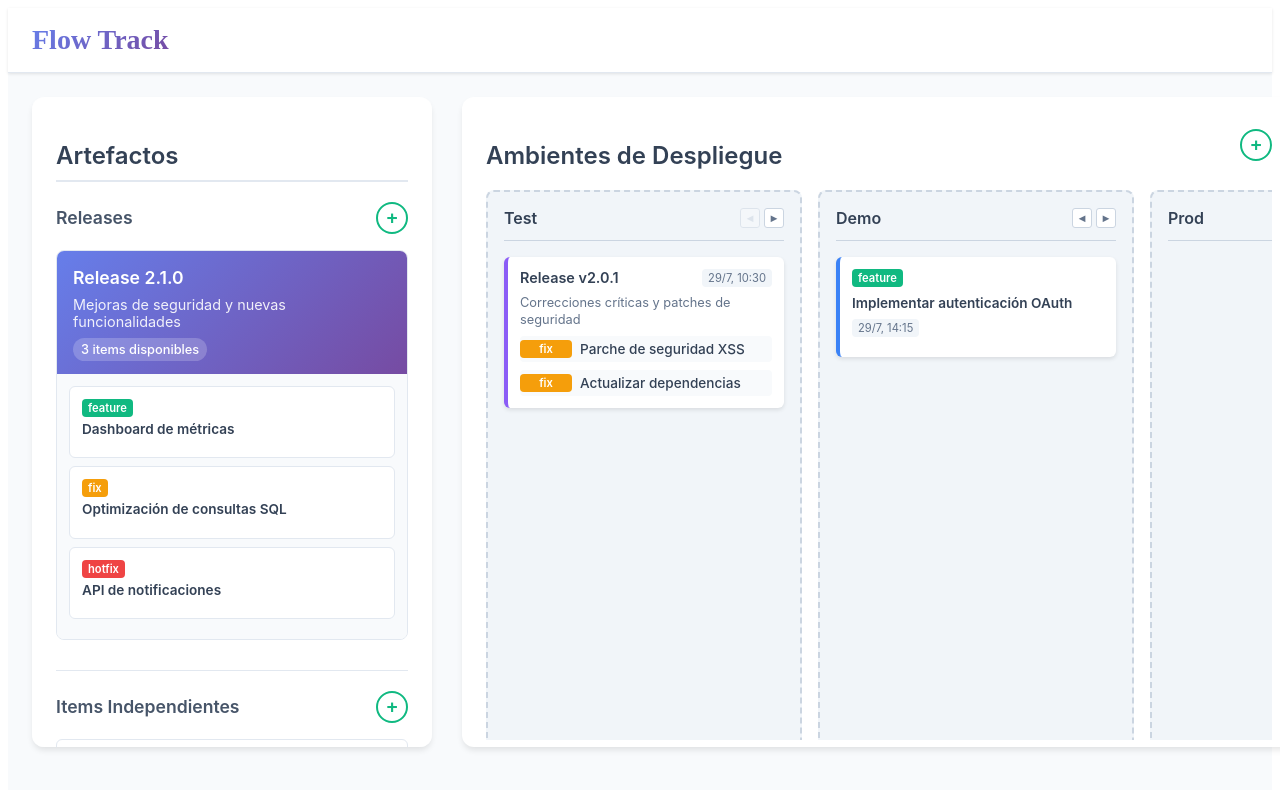
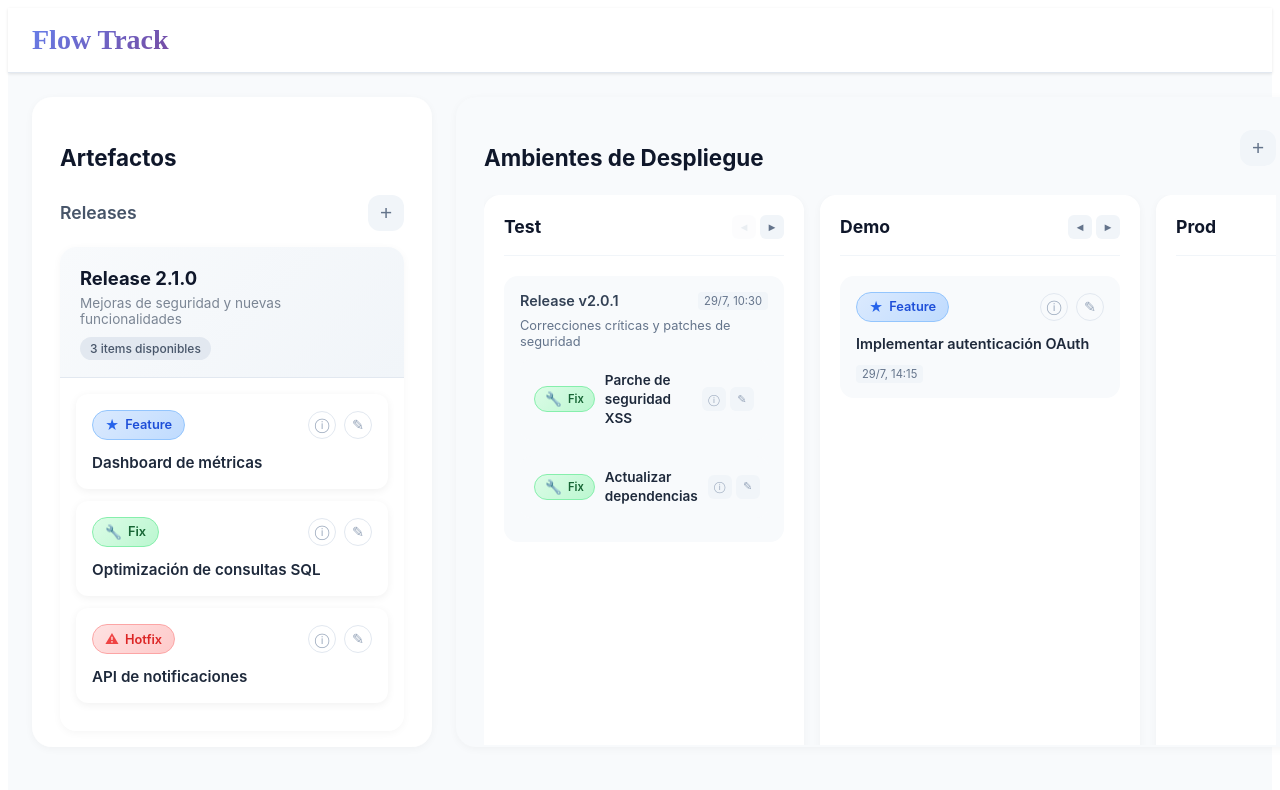
Before and after one commit to gdecarlo/flow-track, a Vue app: page / in a window 1280 px wide. Shown: the top 790 px of the page. Built offline with nearby package versions, Linux system fonts and the light colour scheme.

Commit message:
feat: mejorar la visualización y funcionalidad de items en el Dashboard con badges y botones de acción

```diff
--- a/src/components/Dashboard.vue
+++ b/src/components/Dashboard.vue
@@ -81,10 +81,21 @@
               >
                 <div class="item-header">
                   <div class="item-info">
-                    <span class="item-type">{{ item.type }}</span>
-                    <span class="item-title">{{ item.title }}</span>
+                    <span class="item-type-badge" :class="`badge-${item.type}`">
+                      <span class="badge-icon">{{ item.type === 'feature' ? '★' : item.type === 'fix' ? '🔧' : '⚠' }}</span>
+                      {{ item.type.charAt(0).toUpperCase() + item.type.slice(1) }}
+                    </span>
+                  </div>
+                  <div class="item-actions">
+                    <button class="action-btn info-btn" title="Información">
+                      <span>ⓘ</span>
+                    </button>
+                    <button class="action-btn edit-btn" title="Editar">
+                      <span>✎</span>
+                    </button>
                   </div>
                 </div>
+                <p class="item-title">{{ item.title }}</p>
               </div>
             </div>
           </div>
@@ -143,10 +154,21 @@
           >
             <div class="item-header">
               <div class="item-info">
-                <span class="item-type">{{ item.type }}</span>
-                <span class="item-title">{{ item.title }}</span>
+                <span class="item-type-badge" :class="`badge-${item.type}`">
+                  <span class="badge-icon">{{ item.type === 'feature' ? '★' : item.type === 'fix' ? '🔧' : '⚠' }}</span>
+                  {{ item.type.charAt(0).toUpperCase() + item.type.slice(1) }}
+                </span>
+              </div>
+              <div class="item-actions">
+                <button class="action-btn info-btn" title="Información">
+                  <span>ⓘ</span>
+                </button>
+                <button class="action-btn edit-btn" title="Editar">
+                  <span>✎</span>
+                </button>
               </div>
             </div>
+            <p class="item-title">{{ item.title }}</p>
           </div>
         </div>
       </div>
@@ -250,8 +272,15 @@
                         :key="item.id"
                         class="deployed-item-detail"
                         :class="`item-${item.type}`">
-                    <span class="item-type" :class="item.type">{{ item.type }}</span>
+                    <span class="item-type-badge" :class="`badge-${item.type}`">
+                      <span class="badge-icon">{{ item.type === 'feature' ? '★' : item.type === 'fix' ? '🔧' : '⚠' }}</span>
+                      {{ item.type.charAt(0).toUpperCase() + item.type.slice(1) }}
+                    </span>
                     <span class="item-title">{{ item.title }}</span>
+                    <div class="item-actions-small">
+                      <button class="action-btn-small" title="Información">ⓘ</button>
+                      <button class="action-btn-small" title="Editar">✎</button>
+                    </div>
                   </div>
                 </div>
               </div>
@@ -268,10 +297,17 @@
                 @dragstart="handleDragStart"
               >
                 <div class="deployment-header">
-                  <span class="item-type">{{ getItemById(deployment.itemId)?.type }}</span>
-                  <span class="item-title">{{ getItemById(deployment.itemId)?.title }}</span>
-                  <span class="deployment-date">{{ formatDate(deployment.deployedAt) }}</span>
+                  <span class="item-type-badge" :class="`badge-${getItemById(deployment.itemId)?.type}`">
+                    <span class="badge-icon">{{ getItemById(deployment.itemId)?.type === 'feature' ? '★' : getItemById(deployment.itemId)?.type === 'fix' ? '🔧' : '⚠' }}</span>
+                    {{ getItemById(deployment.itemId)?.type?.charAt(0).toUpperCase() + getItemById(deployment.itemId)?.type?.slice(1) }}
+                  </span>
+                  <div class="item-actions">
+                    <button class="action-btn info-btn" title="Información"><span>ⓘ</span></button>
+                    <button class="action-btn edit-btn" title="Editar"><span>✎</span></button>
+                  </div>
                 </div>
+                <p class="deployed-item-title">{{ getItemById(deployment.itemId)?.title }}</p>
+                <span class="deployment-date">{{ formatDate(deployment.deployedAt) }}</span>
               </div>
             </div>
           </div>
@@ -1165,16 +1201,16 @@ document.addEventListener('drop', (e) => {
 .dashboard-container {
   display: grid;
   grid-template-columns: 400px 1fr;
-  gap: 30px;
+  gap: 24px;
   height: calc(100vh - 150px);
   width: 100%;
 }
 
 .left-column, .right-column {
   background: white;
-  border-radius: 12px;
-  padding: 24px;
-  box-shadow: 0 4px 6px -1px rgba(0, 0, 0, 0.1);
+  border-radius: 20px;
+  padding: 28px;
+  box-shadow: 0 2px 8px rgba(0, 0, 0, 0.04);
 }
 
 .left-column {
@@ -1184,22 +1220,23 @@ document.addEventListener('drop', (e) => {
 .right-column {
   overflow: hidden;
   width: 100%;
+  background: #f8fafc;
 }
 
 .section-title {
-  color: #334155;
-  font-size: 1.5rem;
-  font-weight: 600;
-  margin-bottom: 20px;
-  border-bottom: 2px solid #e2e8f0;
-  padding-bottom: 10px;
+  color: #0f172a;
+  font-size: 1.4rem;
+  font-weight: 700;
+  margin-bottom: 24px;
+  border-bottom: none;
+  padding-bottom: 0;
 }
 
 .section-header {
   display: flex;
   justify-content: space-between;
   align-items: center;
-  margin-bottom: 20px;
+  margin-bottom: 24px;
 }
 
 .section-header .section-title {
@@ -1224,24 +1261,26 @@ document.addEventListener('drop', (e) => {
 }
 
 .release-card {
-  border: 1px solid #e2e8f0;
-  border-radius: 8px;
+  border: none;
+  border-radius: 16px;
   margin-bottom: 16px;
   overflow: hidden;
   transition: all 0.2s ease;
+  box-shadow: 0 2px 8px rgba(0, 0, 0, 0.04);
 }
 
 .release-card:hover {
-  box-shadow: 0 4px 12px rgba(0, 0, 0, 0.1);
-  transform: translateY(-1px);
+  box-shadow: 0 8px 24px rgba(0, 0, 0, 0.08);
+  transform: translateY(-2px);
 }
 
 .release-header {
-  background: linear-gradient(135deg, #667eea 0%, #764ba2 100%);
-  color: white;
-  padding: 16px;
+  background: linear-gradient(135deg, #f8fafc 0%, #f1f5f9 100%);
+  color: #1e293b;
+  padding: 20px;
   cursor: grab;
   transition: all 0.2s ease;
+  border-bottom: 1px solid #e2e8f0;
 }
 
 .release-header:active {
@@ -1249,39 +1288,44 @@ document.addEventListener('drop', (e) => {
 }
 
 .release-header h3 {
-  margin: 0 0 8px 0;
-  font-size: 1.1rem;
-  font-weight: 600;
+  margin: 0 0 6px 0;
+  font-size: 1.15rem;
+  font-weight: 700;
+  color: #0f172a;
 }
 
 .release-description {
-  margin: 0 0 8px 0;
-  opacity: 0.9;
-  font-size: 0.9rem;
+  margin: 0 0 10px 0;
+  opacity: 0.7;
+  font-size: 0.85rem;
+  color: #475569;
 }
 
 .item-count {
-  background: rgba(255, 255, 255, 0.2);
-  padding: 4px 8px;
-  border-radius: 12px;
-  font-size: 0.8rem;
+  background: #e2e8f0;
+  color: #475569;
+  padding: 4px 10px;
+  border-radius: 20px;
+  font-size: 0.75rem;
   font-weight: 500;
 }
 
 /* Items dentro de releases */
 .items-container {
-  padding: 12px;
-  background: #f8fafc;
+  padding: 16px;
+  background: white;
+  border-radius: 0 0 16px 16px;
 }
 
 .item-card {
   background: white;
-  border: 1px solid #e2e8f0;
-  border-radius: 6px;
-  padding: 12px;
-  margin-bottom: 8px;
+  border: none;
+  border-radius: 12px;
+  padding: 16px;
+  margin-bottom: 12px;
   cursor: grab;
   transition: all 0.2s ease;
+  box-shadow: 0 2px 8px rgba(0, 0, 0, 0.06);
 }
 
 .item-card:active {
@@ -1289,39 +1333,126 @@ document.addEventListener('drop', (e) => {
 }
 
 .item-card:hover {
-  border-color: #cbd5e1;
-  box-shadow: 0 2px 8px rgba(0, 0, 0, 0.1);
+  box-shadow: 0 4px 16px rgba(0, 0, 0, 0.1);
+  transform: translateY(-2px);
 }
 
 .item-header {
   display: flex;
   justify-content: space-between;
-  align-items: flex-start;
-  margin-bottom: 8px;
+  align-items: center;
+  margin-bottom: 12px;
 }
 
 .item-info {
   display: flex;
-  flex-direction: column;
-  gap: 4px;
+  flex-direction: row;
+  align-items: center;
+  gap: 8px;
   flex: 1;
 }
 
-.item-type {
-  background: #e2e8f0;
+/* Badge de tipo con icono */
+.item-type-badge {
+  display: inline-flex;
+  align-items: center;
+  gap: 6px;
+  padding: 6px 12px;
+  border-radius: 20px;
+  font-size: 0.8rem;
+  font-weight: 600;
+  text-transform: capitalize;
+}
+
+.badge-icon {
+  font-size: 0.85rem;
+}
+
+/* Feature Badge - Azul */
+.badge-feature {
+  background: linear-gradient(135deg, #dbeafe 0%, #bfdbfe 100%);
+  color: #1d4ed8;
+  border: 1px solid #93c5fd;
+}
+
+.badge-feature .badge-icon {
+  color: #2563eb;
+}
+
+/* Fix Badge - Verde */
+.badge-fix {
+  background: linear-gradient(135deg, #dcfce7 0%, #bbf7d0 100%);
+  color: #166534;
+  border: 1px solid #86efac;
+}
+
+.badge-fix .badge-icon {
+  color: #22c55e;
+}
+
+/* Hotfix Badge - Rojo */
+.badge-hotfix {
+  background: linear-gradient(135deg, #fee2e2 0%, #fecaca 100%);
+  color: #dc2626;
+  border: 1px solid #fca5a5;
+}
+
+.badge-hotfix .badge-icon {
+  color: #ef4444;
+}
+
+/* Botones de acciones */
+.item-actions {
+  display: flex;
+  gap: 8px;
+  align-items: center;
+}
+
+.action-btn {
+  width: 28px;
+  height: 28px;
+  border-radius: 50%;
+  border: 1px solid #e2e8f0;
+  background: transparent;
+  color: #94a3b8;
+  cursor: pointer;
+  display: flex;
+  align-items: center;
+  justify-content: center;
+  transition: all 0.2s ease;
+  font-size: 0.9rem;
+  padding: 0;
+}
+
+.action-btn:hover {
+  background: #f1f5f9;
   color: #475569;
-  padding: 2px 6px;
-  border-radius: 4px;
-  font-size: 0.7rem;
-  font-weight: 600;
-  width: fit-content;
+  border-color: #cbd5e1;
+}
+
+.info-btn:hover {
+  color: #3b82f6;
+  border-color: #93c5fd;
+  background: #eff6ff;
+}
+
+.edit-btn:hover {
+  color: #8b5cf6;
+  border-color: #c4b5fd;
+  background: #f5f3ff;
 }
 
 .item-title {
   font-weight: 600;
-  color: #334155;
-  font-size: 0.85rem;
-  line-height: 1.2;
+  color: #1e293b;
+  font-size: 0.95rem;
+  line-height: 1.4;
+  margin: 0;
+}
+
+/* Ocultar item-type antiguo */
+.item-type {
+  display: none;
 }
 
 .item-description {
@@ -1343,27 +1474,18 @@ document.addEventListener('drop', (e) => {
   font-weight: 500;
 }
 
-/* Colores por tipo de item */
-.item-feature .item-type {
-  background: #10b981;
-  color: white;
-}
-
-.item-fix .item-type {
-  background: #f59e0b;
-  color: white;
-}
-
-.item-hotfix .item-type {
-  background: #ef4444;
-  color: white;
+/* Colores por tipo de item - Sin bordes laterales para estilo minimalista */
+.item-feature,
+.item-fix,
+.item-hotfix {
+  border-left: none;
 }
 
 /* Estilos para release header que acepta drops */
 .release-header.drag-over,
 .deployed-release.drag-over {
-  background: linear-gradient(135deg, #10b981 0%, #059669 100%) !important;
-  transform: scale(1.02);
+  background: linear-gradient(135deg, #dcfce7 0%, #bbf7d0 100%) !important;
+  transform: scale(1.01);
 }
 
 /* Colores por prioridad */
@@ -1421,36 +1543,35 @@ document.addEventListener('drop', (e) => {
 }
 
 .add-item-btn {
-  width: 32px;
-  height: 32px;
-  border-radius: 50%;
-  border: 2px solid #10b981;
-  background: white;
-  color: #10b981;
+  width: 36px;
+  height: 36px;
+  border-radius: 12px;
+  border: none;
+  background: #f1f5f9;
+  color: #64748b;
   display: flex;
   align-items: center;
   justify-content: center;
   cursor: pointer;
   transition: all 0.2s ease;
-  font-size: 1.2rem;
-  font-weight: bold;
+  font-size: 1.3rem;
+  font-weight: 500;
 }
 
 .add-item-btn:hover {
-  background: #10b981;
-  color: white;
-  transform: scale(1.1);
+  background: #e2e8f0;
+  color: #334155;
+  transform: scale(1.05);
 }
 
 .add-item-btn.active {
-  background: #ef4444;
-  border-color: #ef4444;
-  color: white;
+  background: #fee2e2;
+  color: #dc2626;
 }
 
 .add-item-btn.active:hover {
-  background: #dc2626;
-  border-color: #dc2626;
+  background: #fecaca;
+  color: #b91c1c;
 }
 
 .add-icon {
@@ -1465,44 +1586,44 @@ document.addEventListener('drop', (e) => {
 /* Formulario de nuevo item */
 .new-item-form {
   background: #f8fafc;
-  border: 2px dashed #cbd5e1;
-  border-radius: 8px;
-  padding: 16px;
+  border: 1px solid #e2e8f0;
+  border-radius: 14px;
+  padding: 20px;
   margin-bottom: 16px;
   animation: slideDown 0.3s ease;
 }
 
 /* Formulario de nuevo ambiente */
 .new-environment-form {
-  background: #f0f9ff;
-  border: 2px dashed #0ea5e9;
-  border-radius: 8px;
-  padding: 16px;
+  background: #f8fafc;
+  border: 1px solid #e2e8f0;
+  border-radius: 14px;
+  padding: 20px;
   margin-bottom: 20px;
   animation: slideDown 0.3s ease;
 }
 
 .environment-name-input {
   width: 100%;
-  border: 2px solid #0ea5e9;
-  border-radius: 6px;
-  padding: 12px;
+  border: 1px solid #e2e8f0;
+  border-radius: 10px;
+  padding: 14px;
   font-size: 0.9rem;
   margin-bottom: 12px;
-  transition: border-color 0.2s ease;
+  transition: all 0.2s ease;
   background: white;
   box-sizing: border-box;
 }
 
 .environment-name-input:focus {
   outline: none;
-  border-color: #0284c7;
-  box-shadow: 0 0 0 3px rgba(14, 165, 233, 0.1);
+  border-color: #94a3b8;
+  box-shadow: 0 0 0 3px rgba(148, 163, 184, 0.1);
 }
 
 .environment-name-input::placeholder {
   color: #94a3b8;
-  font-style: italic;
+  font-style: normal;
 }
 
 @keyframes slideDown {
@@ -1520,35 +1641,35 @@ document.addEventListener('drop', (e) => {
 
 .item-title-input {
   width: 100%;
-  border: 2px solid #e2e8f0;
-  border-radius: 6px;
-  padding: 12px;
+  border: 1px solid #e2e8f0;
+  border-radius: 10px;
+  padding: 14px;
   font-size: 0.9rem;
   margin-bottom: 12px;
-  transition: border-color 0.2s ease;
+  transition: all 0.2s ease;
   background: white;
   box-sizing: border-box;
 }
 
 .item-title-input:focus {
   outline: none;
-  border-color: #10b981;
-  box-shadow: 0 0 0 3px rgba(16, 185, 129, 0.1);
+  border-color: #94a3b8;
+  box-shadow: 0 0 0 3px rgba(148, 163, 184, 0.1);
 }
 
 .item-title-input.error {
-  border-color: #ef4444;
+  border-color: #fca5a5;
   background: #fef2f2;
 }
 
 .item-title-input.error:focus {
-  border-color: #ef4444;
-  box-shadow: 0 0 0 3px rgba(239, 68, 68, 0.1);
+  border-color: #f87171;
+  box-shadow: 0 0 0 3px rgba(248, 113, 113, 0.1);
 }
 
 .item-title-input::placeholder {
   color: #94a3b8;
-  font-style: italic;
+  font-style: normal;
 }
 
 .error-message {
@@ -1568,36 +1689,36 @@ document.addEventListener('drop', (e) => {
 }
 
 .item-type-select {
-  padding: 8px 12px;
+  padding: 10px 14px;
   border: 1px solid #e2e8f0;
-  border-radius: 4px;
+  border-radius: 10px;
   background: white;
   font-size: 0.85rem;
   cursor: pointer;
-  transition: border-color 0.2s ease;
+  transition: all 0.2s ease;
   flex: 1;
 }
 
 .item-type-select:focus {
   outline: none;
-  border-color: #10b981;
+  border-color: #94a3b8;
 }
 
 .form-buttons {
   display: flex;
-  gap: 4px;
+  gap: 6px;
   margin-left: auto;
 }
 
 .save-btn,
 .cancel-btn {
-  width: 32px;
-  height: 32px;
-  border-radius: 4px;
+  width: 36px;
+  height: 36px;
+  border-radius: 10px;
   border: none;
   cursor: pointer;
   font-size: 1rem;
-  font-weight: bold;
+  font-weight: 500;
   transition: all 0.2s ease;
   display: flex;
   align-items: center;
@@ -1605,28 +1726,29 @@ document.addEventListener('drop', (e) => {
 }
 
 .save-btn {
-  background: #10b981;
-  color: white;
+  background: #dcfce7;
+  color: #16a34a;
 }
 
 .save-btn:hover:not(:disabled) {
-  background: #059669;
+  background: #bbf7d0;
   transform: scale(1.05);
 }
 
 .save-btn:disabled {
-  background: #d1d5db;
+  background: #f1f5f9;
+  color: #cbd5e1;
   cursor: not-allowed;
-  opacity: 0.5;
+  opacity: 0.6;
 }
 
 .cancel-btn {
-  background: #ef4444;
-  color: white;
+  background: #fee2e2;
+  color: #dc2626;
 }
 
 .cancel-btn:hover {
-  background: #dc2626;
+  background: #fecaca;
   transform: scale(1.05);
 }
 
@@ -1665,10 +1787,11 @@ document.addEventListener('drop', (e) => {
 }
 
 .environment-column {
-  background: #f1f5f9;
-  border-radius: 8px;
-  padding: 16px;
-  border: 2px dashed #cbd5e1;
+  background: white;
+  border-radius: 16px;
+  padding: 20px;
+  border: none;
+  box-shadow: 0 2px 8px rgba(0, 0, 0, 0.04);
   transition: all 0.2s ease;
   overflow-y: auto;
   min-height: 100%;
@@ -1678,15 +1801,14 @@ document.addEventListener('drop', (e) => {
 }
 
 .environment-column:hover {
-  border-color: #94a3b8;
-  background: #e2e8f0;
+  box-shadow: 0 4px 16px rgba(0, 0, 0, 0.08);
 }
 
 .environment-header {
   text-align: center;
-  margin-bottom: 16px;
-  padding-bottom: 12px;
-  border-bottom: 1px solid #cbd5e1;
+  margin-bottom: 20px;
+  padding-bottom: 16px;
+  border-bottom: 1px solid #f1f5f9;
 }
 
 .environment-title {
@@ -1698,9 +1820,9 @@ document.addEventListener('drop', (e) => {
 
 .environment-header h3 {
   margin: 0;
-  color: #334155;
-  font-size: 1rem;
-  font-weight: 600;
+  color: #0f172a;
+  font-size: 1.1rem;
+  font-weight: 700;
   flex: 1;
   text-align: left;
 }
@@ -1712,12 +1834,12 @@ document.addEventListener('drop', (e) => {
 }
 
 .move-btn {
-  width: 20px;
-  height: 20px;
-  border: 1px solid #cbd5e1;
-  background: white;
+  width: 24px;
+  height: 24px;
+  border: none;
+  background: #f1f5f9;
   color: #64748b;
-  border-radius: 3px;
+  border-radius: 6px;
   cursor: pointer;
   font-size: 0.7rem;
   display: flex;
@@ -1727,17 +1849,16 @@ document.addEventListener('drop', (e) => {
 }
 
 .move-btn:hover:not(:disabled) {
-  background: #f1f5f9;
-  border-color: #94a3b8;
-  color: #475569;
-  transform: scale(1.1);
+  background: #e2e8f0;
+  color: #334155;
+  transform: scale(1.05);
 }
 
 .move-btn:disabled {
   background: #f8fafc;
   color: #cbd5e1;
   cursor: not-allowed;
-  opacity: 0.5;
+  opacity: 0.4;
 }
 
 .deployment-count {
@@ -1756,14 +1877,14 @@ document.addEventListener('drop', (e) => {
 }
 
 .deployed-release, .deployed-item {
-  background: white;
-  border-radius: 6px;
-  padding: 12px;
+  background: #f8fafc;
+  border-radius: 14px;
+  padding: 16px;
   margin-bottom: 12px;
-  box-shadow: 0 2px 4px rgba(0, 0, 0, 0.1);
-  border-left: 4px solid #3b82f6;
+  box-shadow: none;
   cursor: grab;
   transition: all 0.2s ease;
+  border: none;
 }
 
 .deployed-release:active, .deployed-item:active {
@@ -1771,18 +1892,33 @@ document.addEventListener('drop', (e) => {
 }
 
 .deployed-release:hover, .deployed-item:hover {
-  transform: translateY(-1px);
-  box-shadow: 0 4px 8px rgba(0, 0, 0, 0.15);
+  transform: translateY(-2px);
+  box-shadow: 0 4px 12px rgba(0, 0, 0, 0.06);
+  background: #f1f5f9;
 }
 
 .deployed-release {
-  border-left-color: #8b5cf6;
+  border-left: none;
+}
+
+.deployed-item.item-feature,
+.deployed-item.item-fix,
+.deployed-item.item-hotfix {
+  border-left: none;
+}
+
+.deployed-item-title {
+  font-weight: 600;
+  color: #1e293b;
+  font-size: 0.9rem;
+  line-height: 1.4;
+  margin: 12px 0 8px 0;
 }
 
 .deployment-header {
   display: flex;
   justify-content: space-between;
-  align-items: flex-start;
+  align-items: center;
   margin-bottom: 8px;
   flex-wrap: wrap;
   gap: 8px;
@@ -1819,43 +1955,49 @@ document.addEventListener('drop', (e) => {
 .deployed-item-detail {
   display: flex;
   align-items: center;
-  gap: 8px;
-  padding: 4px 0px;
+  gap: 10px;
+  padding: 12px 14px;
   background: #f8fafc;
-  border-radius: 4px;
-}
-
-.deployed-item-detail .item-type {
+  border-radius: 12px;
+  margin-bottom: 8px;
+}
+
+.deployed-item-detail .item-type-badge {
+  padding: 4px 10px;
+  font-size: 0.7rem;
+}
+
+.deployed-item-detail .item-title {
+  font-weight: 600;
+  color: #1e293b;
+  font-size: 0.85rem;
+  flex: 1;
+}
+
+.item-actions-small {
+  display: flex;
+  gap: 4px;
+}
+
+.action-btn-small {
+  width: 24px;
+  height: 24px;
+  border-radius: 6px;
+  border: none;
+  background: #f1f5f9;
+  color: #94a3b8;
+  cursor: pointer;
+  display: flex;
+  align-items: center;
+  justify-content: center;
+  transition: all 0.2s ease;
+  font-size: 0.7rem;
+  padding: 0;
+}
+
+.action-btn-small:hover {
   background: #e2e8f0;
   color: #475569;
-  padding: 2px 6px;
-  border-radius: 4px;
-  font-size: 0.7rem;
-  font-weight: 600;
-  min-width: 40px;
-  text-align: center;
-}
-
-.deployed-item-detail.item-feature .item-type {
-  background: #10b981;
-  color: white;
-}
-
-.deployed-item-detail.item-fix .item-type {
-  background: #f59e0b;
-  color: white;
-}
-
-.deployed-item-detail.item-hotfix .item-type {
-  background: #ef4444;
-  color: white;
-}
-
-.deployed-item-detail .item-title {
-  font-weight: 500;
-  color: #334155;
-  font-size: 0.85rem;
-  flex: 1;
 }
 
 .deployed-item-tag {
@@ -1901,20 +2043,20 @@ document.addEventListener('drop', (e) => {
   top: -30px;
   left: 50%;
   transform: translateX(-50%);
-  background: #1f2937;
+  background: #0f172a;
   color: white;
-  padding: 4px 8px;
-  border-radius: 4px;
-  font-size: 0.7rem;
+  padding: 6px 12px;
+  border-radius: 8px;
+  font-size: 0.75rem;
   white-space: nowrap;
   z-index: 1000;
+  font-weight: 500;
 }
 
 /* Estados durante drag */
 .environment-column.drag-over {
-  border-color: #3b82f6;
-  background: #dbeafe;
-  box-shadow: 0 0 0 2px rgba(59, 130, 246, 0.2);
+  background: #f0fdf4;
+  box-shadow: 0 0 0 2px rgba(34, 197, 94, 0.3);
 }
 
 /* ==========================================
```
